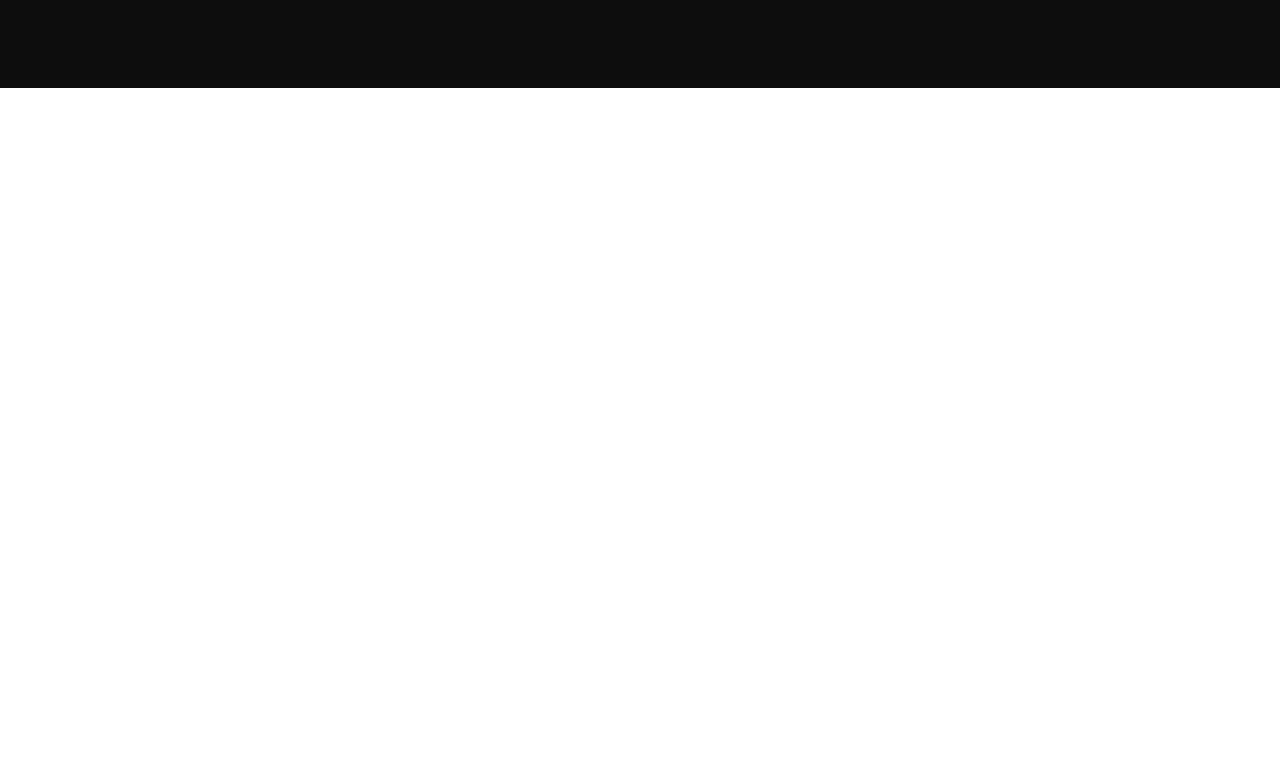
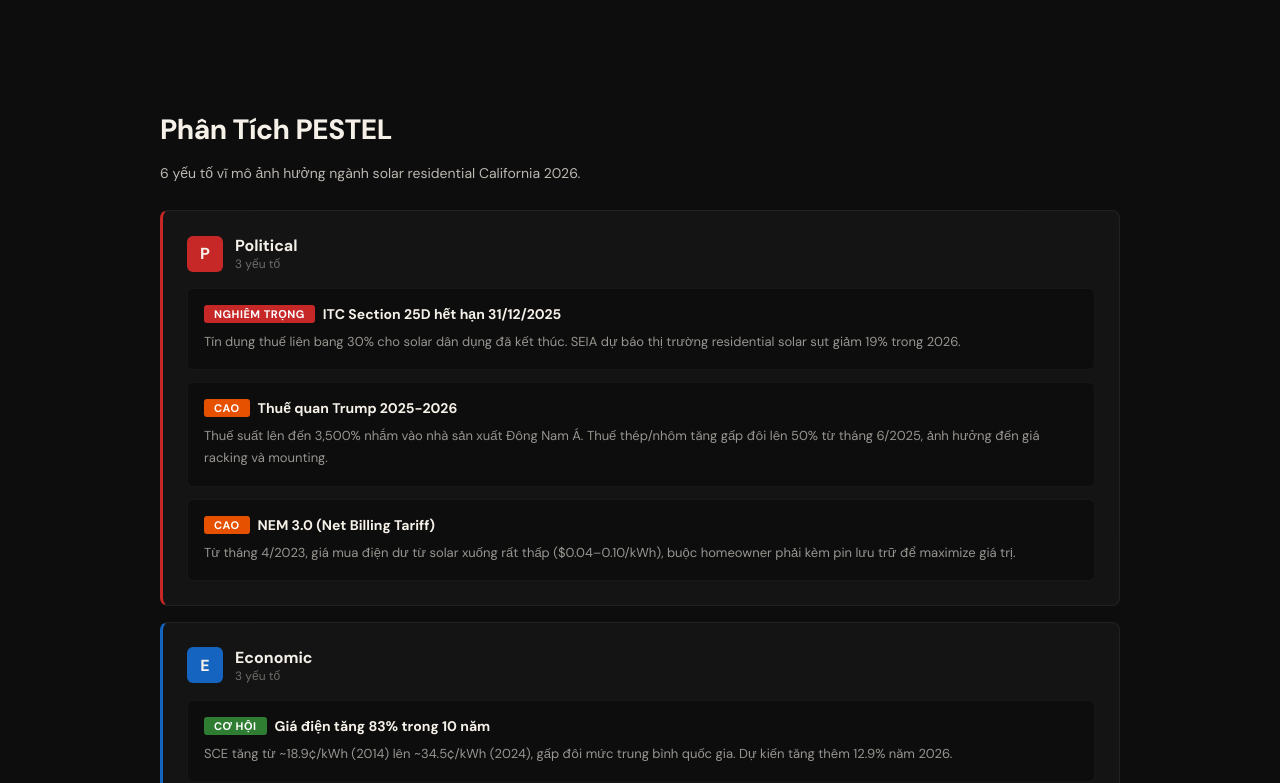
Before and after one commit to wato-one/calisolar-research, a Next.js app: page / in a window 1280 px wide. Shown: the part 737-1520 px from the top of the page. Before the commit the page ends 825 px from the top, so only its background shows below. Built offline with nearby package versions, Linux system fonts and the light colour scheme.

Commit message:
Show all sections on one scrollable page with anchor nav

```diff
--- a/app/layout.jsx
+++ b/app/layout.jsx
@@ -5,7 +5,7 @@ export const metadata = {
 
 export default function RootLayout({ children }) {
   return (
-    <html lang="vi">
+    <html lang="vi" style={{ scrollBehavior: "smooth" }}>
       <body style={{ margin: 0, padding: 0 }}>{children}</body>
     </html>
   );
--- a/app/page_component.jsx
+++ b/app/page_component.jsx
@@ -1,5 +1,5 @@
 "use client";
-import { useState } from "react";
+import { useState, useEffect } from "react";
 
 const sections = [
   { id: "overview", label: "Tổng Quan" },
@@ -199,9 +199,28 @@ const infoSources = [
 
 export default function App() {
   const [active, setActive] = useState("overview");
-  const [expandedPestel, setExpandedPestel] = useState(null);
-  const [expandedStage, setExpandedStage] = useState(0);
 
+  const scrollToSection = (id) => {
+    document.getElementById(id)?.scrollIntoView({ behavior: "smooth", block: "start" });
+    setActive(id);
+  };
+
+  useEffect(() => {
+    const observer = new IntersectionObserver(
+      (entries) => {
+        const visible = entries.filter((e) => e.isIntersecting).sort((a, b) => b.intersectionRatio - a.intersectionRatio);
+        if (visible[0]?.target?.id) setActive(visible[0].target.id);
+      },
+      { rootMargin: "-72px 0px -55% 0px", threshold: [0, 0.1, 0.25] }
+    );
+    sections.forEach((s) => {
+      const el = document.getElementById(s.id);
+      if (el) observer.observe(el);
+    });
+    return () => observer.disconnect();
+  }, []);
+
+  const sectionWrap = { scrollMarginTop: "72px", marginBottom: "64px", paddingTop: "8px" };
   const card = { background: "rgba(255,255,255,0.03)", border: "1px solid rgba(255,255,255,0.06)", borderRadius: "8px", padding: "24px", marginBottom: "16px" };
   const h2 = { fontSize: "28px", fontWeight: 800, marginBottom: "8px", letterSpacing: "-0.5px", color: "#F5F0E8" };
   const h3 = { fontSize: "18px", fontWeight: 700, marginBottom: "12px", color: "#F5F0E8" };
@@ -229,7 +248,7 @@ export default function App() {
       <div style={{ position: "sticky", top: 0, zIndex: 10, background: "#0D0D0D", borderBottom: "1px solid rgba(255,255,255,0.06)", padding: "0 24px" }}>
         <div style={{ maxWidth: "960px", margin: "0 auto", display: "flex", gap: "4px", overflowX: "auto" }}>
           {sections.map(s => (
-            <button key={s.id} onClick={() => setActive(s.id)} style={{ background: active === s.id ? "rgba(244,166,35,0.12)" : "transparent", border: "none", color: active === s.id ? "#F4A623" : "rgba(245,240,232,0.4)", padding: "14px 14px", fontSize: "13px", fontWeight: active === s.id ? 700 : 500, cursor: "pointer", borderBottom: active === s.id ? "2px solid #F4A623" : "2px solid transparent", whiteSpace: "nowrap", fontFamily: "inherit" }}>{s.label}</button>
+            <button key={s.id} type="button" onClick={() => scrollToSection(s.id)} style={{ background: active === s.id ? "rgba(244,166,35,0.12)" : "transparent", border: "none", color: active === s.id ? "#F4A623" : "rgba(245,240,232,0.4)", padding: "14px 14px", fontSize: "13px", fontWeight: active === s.id ? 700 : 500, cursor: "pointer", borderBottom: active === s.id ? "2px solid #F4A623" : "2px solid transparent", whiteSpace: "nowrap", fontFamily: "inherit" }}>{s.label}</button>
           ))}
         </div>
       </div>
@@ -238,7 +257,7 @@ export default function App() {
       <div style={{ maxWidth: "960px", margin: "0 auto", padding: "32px 24px 80px" }}>
 
         {/* ===== OVERVIEW ===== */}
-        {active === "overview" && (<div>
+        <section id="overview" style={sectionWrap}>
           <h2 style={h2}>Tổng Quan CaliSolar & Chuỗi Giá Trị</h2>
           <p style={{ ...body, marginBottom: "24px" }}>CaliSolar hoạt động với mô hình <strong style={{ color: "#F4A623" }}>authorized dealer</strong> — tư vấn, thiết kế, financing, hỗ trợ khách hàng. Lắp đặt do Simple Power (CA C-10 #1,111,652) thực hiện.</p>
           <div style={{ ...card, padding: 0, overflow: "hidden" }}>
@@ -261,31 +280,30 @@ export default function App() {
               <div key={i} style={card}><div style={{ fontSize: "28px", fontWeight: 800, color: i === 3 ? "#C62828" : "#F4A623", letterSpacing: "-1px" }}>{x.n}</div><div style={{ fontSize: "13px", fontWeight: 600, color: "#F5F0E8", marginTop: "4px" }}>{x.l}</div><div style={{ fontSize: "11px", color: "rgba(245,240,232,0.4)", marginTop: "2px" }}>{x.s}</div></div>
             ))}
           </div>
-        </div>)}
+        </section>
 
         {/* ===== PESTEL ===== */}
-        {active === "pestel" && (<div>
+        <section id="pestel" style={sectionWrap}>
           <h2 style={h2}>Phân Tích PESTEL</h2>
           <p style={{ ...body, marginBottom: "24px" }}>6 yếu tố vĩ mô ảnh hưởng ngành solar residential California 2026.</p>
           {pestelData.map((cat, ci) => (
-            <div key={ci} style={{ ...card, borderLeft: `3px solid ${cat.color}`, cursor: "pointer" }} onClick={() => setExpandedPestel(expandedPestel === ci ? null : ci)}>
-              <div style={{ display: "flex", alignItems: "center", gap: "12px", marginBottom: expandedPestel === ci ? "16px" : 0 }}>
+            <div key={ci} style={{ ...card, borderLeft: `3px solid ${cat.color}` }}>
+              <div style={{ display: "flex", alignItems: "center", gap: "12px", marginBottom: "16px" }}>
                 <div style={{ width: "36px", height: "36px", borderRadius: "6px", background: cat.color, display: "flex", alignItems: "center", justifyContent: "center", fontSize: "16px", fontWeight: 800, flexShrink: 0 }}>{cat.letter}</div>
                 <div style={{ flex: 1 }}><div style={{ fontSize: "16px", fontWeight: 700 }}>{cat.title}</div><div style={{ fontSize: "12px", color: "rgba(245,240,232,0.4)" }}>{cat.items.length} yếu tố</div></div>
-                <span style={{ fontSize: "18px", color: "rgba(245,240,232,0.3)", transform: expandedPestel === ci ? "rotate(180deg)" : "none", transition: "transform 0.2s" }}>▼</span>
               </div>
-              {expandedPestel === ci && <div style={{ display: "flex", flexDirection: "column", gap: "12px" }}>{cat.items.map((it, ii) => (
+              <div style={{ display: "flex", flexDirection: "column", gap: "12px" }}>{cat.items.map((it, ii) => (
                 <div key={ii} style={{ padding: "16px", borderRadius: "6px", background: "rgba(0,0,0,0.3)", border: "1px solid rgba(255,255,255,0.04)" }}>
                   <div style={{ display: "flex", alignItems: "center", gap: "8px", marginBottom: "8px" }}><Badge type={it.impact}>{it.impact === "critical" ? "Nghiêm trọng" : it.impact === "high" ? "Cao" : it.impact === "opportunity" ? "Cơ hội" : "Insight"}</Badge><span style={{ fontSize: "14px", fontWeight: 700 }}>{it.headline}</span></div>
                   <p style={{ fontSize: "13px", color: "rgba(245,240,232,0.6)", lineHeight: 1.7, margin: 0 }}>{it.detail}</p>
                 </div>
-              ))}</div>}
+              ))}</div>
             </div>
           ))}
-        </div>)}
+        </section>
 
         {/* ===== PORTER ===== */}
-        {active === "porter" && (<div>
+        <section id="porter" style={sectionWrap}>
           <h2 style={h2}>Porter's Five Forces</h2>
           <p style={{ ...body, marginBottom: "24px" }}>5 lực lượng cạnh tranh trong ngành solar residential California.</p>
           {porterData.map((f, fi) => (
@@ -297,10 +315,10 @@ export default function App() {
               <ul style={{ margin: 0, paddingLeft: "16px", display: "flex", flexDirection: "column", gap: "8px" }}>{f.points.map((p, pi) => <li key={pi} style={{ fontSize: "13px", color: "rgba(245,240,232,0.6)", lineHeight: 1.6 }}>{p}</li>)}</ul>
             </div>
           ))}
-        </div>)}
+        </section>
 
         {/* ===== LIFECYCLE ===== */}
-        {active === "lifecycle" && (<div>
+        <section id="lifecycle" style={sectionWrap}>
           <h2 style={h2}>Giai Đoạn Vòng Đời Ngành</h2>
           <div style={{ ...card, borderLeft: "3px solid #F4A623" }}>
             <div style={{ fontSize: "12px", fontWeight: 700, letterSpacing: "1px", textTransform: "uppercase", color: "#F4A623", marginBottom: "8px" }}>Kết luận</div>
@@ -311,10 +329,10 @@ export default function App() {
             <div style={card}><h3 style={{ ...h3, color: "#C62828" }}>Headwinds</h3><ul style={{ margin: 0, paddingLeft: "16px", ...body }}><li>ITC hết hạn → ROI yếu hơn</li><li>Thuế quan tăng giá thiết bị</li><li>NEM 3.0 giảm giá trị export</li><li>Fixed charge CPUC mới</li><li>Residential giảm 19% năm 2026</li></ul></div>
             <div style={card}><h3 style={{ ...h3, color: "#2E7D32" }}>Tailwinds</h3><ul style={{ margin: 0, paddingLeft: "16px", ...body }}><li>Giá điện +83%/10 năm, +12.9% năm 2026</li><li>TPO/PPA vẫn được hưởng ITC</li><li>Battery storage +51% YoY</li><li>Consolidation → ít đối thủ hơn</li><li>Phục hồi 7%/năm từ 2027</li></ul></div>
           </div>
-        </div>)}
+        </section>
 
         {/* ===== COMPETITORS ===== */}
-        {active === "competitors" && (<div>
+        <section id="competitors" style={sectionWrap}>
           <h2 style={h2}>Đối Thủ Cạnh Tranh</h2>
           <div style={{ display: "flex", flexDirection: "column", gap: "12px" }}>
             {competitorData.map((c, ci) => (
@@ -330,38 +348,35 @@ export default function App() {
               </div>
             ))}
           </div>
-        </div>)}
+        </section>
 
         {/* ===== PATH TO PURCHASE INFOGRAPHIC ===== */}
-        {active === "journey" && (<div>
+        <section id="journey" style={sectionWrap}>
           <h2 style={h2}>Path to Purchase</h2>
           <p style={{ ...body, marginBottom: "8px" }}>Hành trình 7 giai đoạn từ kích hoạt nhu cầu đến trở thành người giới thiệu. Tổng timeline: 2-8 tuần (Trigger → Decision) + 3-12 tuần (Install → PTO).</p>
-          <p style={{ fontSize: "12px", color: "rgba(245,240,232,0.35)", marginBottom: "32px" }}>Tap vào từng giai đoạn để xem chi tiết hành vi homeowner California.</p>
+          <p style={{ fontSize: "12px", color: "rgba(245,240,232,0.35)", marginBottom: "32px" }}>Cuộn xuống để xem chi tiết từng giai đoạn — hoặc dùng menu phía trên để nhảy nhanh.</p>
 
           {/* VISUAL JOURNEY LINE */}
           <div style={{ position: "relative", marginBottom: "40px" }}>
-            {/* Connecting line */}
             <div style={{ position: "absolute", top: "24px", left: "24px", right: "24px", height: "2px", background: "linear-gradient(90deg, #C62828, #1565C0, #6A1B9A, #2E7D32, #F4A623, #00695C, #E65100)", opacity: 0.3 }} />
             <div style={{ display: "flex", justifyContent: "space-between", position: "relative" }}>
               {journeyStages.map((s, i) => (
-                <div key={i} onClick={() => setExpandedStage(i)} style={{ textAlign: "center", cursor: "pointer", flex: 1, padding: "0 2px" }}>
+                <div key={i} style={{ textAlign: "center", flex: 1, padding: "0 2px" }}>
                   <div style={{
                     width: "48px", height: "48px", borderRadius: "50%", margin: "0 auto 8px",
-                    background: expandedStage === i ? s.color : "rgba(255,255,255,0.05)",
-                    border: `2px solid ${expandedStage === i ? s.color : "rgba(255,255,255,0.1)"}`,
+                    background: `${s.color}22`,
+                    border: `2px solid ${s.color}`,
                     display: "flex", alignItems: "center", justifyContent: "center",
-                    fontSize: "20px", transition: "all 0.3s",
-                    boxShadow: expandedStage === i ? `0 0 20px ${s.color}40` : "none",
+                    fontSize: "20px",
                   }}>{s.icon}</div>
-                  <div style={{ fontSize: "10px", fontWeight: 800, color: expandedStage === i ? s.color : "rgba(245,240,232,0.4)", letterSpacing: "0.5px" }}>{s.num}</div>
-                  <div style={{ fontSize: "11px", fontWeight: 600, color: expandedStage === i ? "#F5F0E8" : "rgba(245,240,232,0.35)", marginTop: "2px" }}>{s.title}</div>
+                  <div style={{ fontSize: "10px", fontWeight: 800, color: s.color, letterSpacing: "0.5px" }}>{s.num}</div>
+                  <div style={{ fontSize: "11px", fontWeight: 600, color: "#F5F0E8", marginTop: "2px" }}>{s.title}</div>
                 </div>
               ))}
             </div>
           </div>
 
-          {/* EXPANDED STAGE DETAIL */}
-          {journeyStages.map((stage, si) => si === expandedStage && (
+          {journeyStages.map((stage, si) => (
             <div key={si} style={{ ...card, borderLeft: `3px solid ${stage.color}`, background: stage.bgColor }}>
               <div style={{ display: "flex", alignItems: "center", gap: "12px", marginBottom: "16px", flexWrap: "wrap" }}>
                 <div style={{ fontSize: "32px" }}>{stage.icon}</div>
@@ -417,10 +432,10 @@ export default function App() {
               <span>🏷 Cold leads: 6-12 tuần total</span>
             </div>
           </div>
-        </div>)}
+        </section>
 
         {/* ===== CONSUMER DEEP DIVE ===== */}
-        {active === "consumer" && (<div>
+        <section id="consumer" style={sectionWrap}>
           <h2 style={h2}>Consumer Deep Dive</h2>
 
           {/* INFO SOURCES */}
@@ -531,10 +546,10 @@ export default function App() {
               </div>
             </div>
           </div>
-        </div>)}
+        </section>
 
         {/* ===== STRATEGY ===== */}
-        {active === "strategy" && (<div>
+        <section id="strategy" style={sectionWrap}>
           <h2 style={h2}>Tóm Tắt Chiến Lược</h2>
           <div style={{ display: "grid", gridTemplateColumns: "1fr 1fr", gap: "12px", marginBottom: "24px" }}>
             <div style={card}><h3 style={{ ...h3, color: "#2E7D32" }}>✅ Điểm mạnh CaliSolar</h3><ul style={{ margin: 0, paddingLeft: "16px", ...body }}><li>Mô hình dealer nhẹ vốn, dễ scale</li><li>Financing đa dạng (PPA, Loan, Purchase)</li><li>24/7 monitoring, 100% transferable</li><li>Một đầu mối liên lạc</li><li>$0 down for qualified homeowners</li></ul></div>
@@ -563,7 +578,7 @@ export default function App() {
           <div style={{ marginTop: "32px", padding: "16px 0", borderTop: "1px solid rgba(255,255,255,0.06)", fontSize: "11px", color: "rgba(245,240,232,0.25)" }}>
             Nguồn: SEIA/Wood Mackenzie 2025 YiR, McKinsey, EnergySage H2 2025, OhmSnap CA Market Data, SCE Rate Advisory, CPUC, SurgePV, Bodhi Solar, WebFX, Solar.com. Phân tích cho CaliSolar — Tháng 6/2026.
           </div>
-        </div>)}
+        </section>
 
       </div>
     </div>
```
